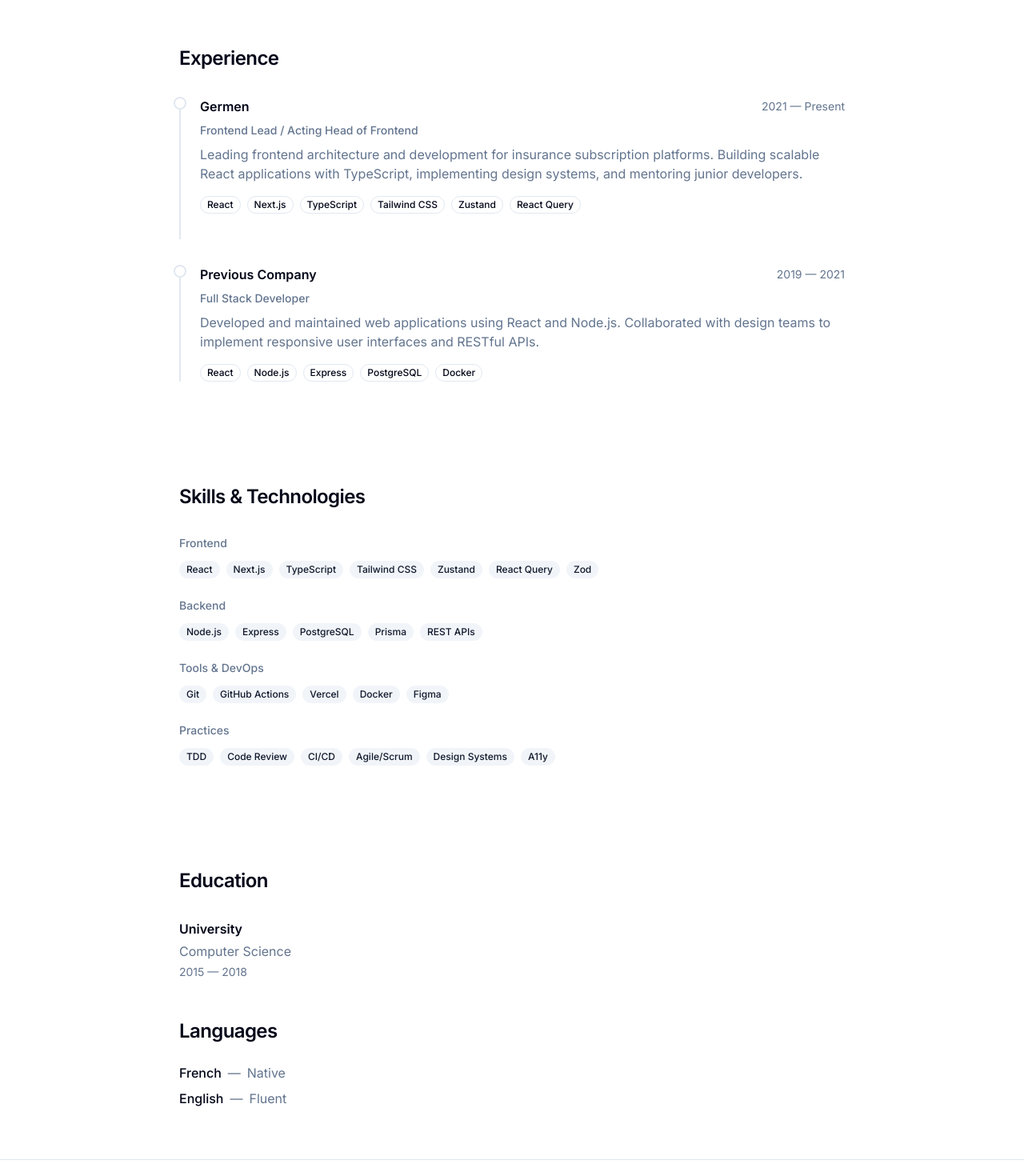
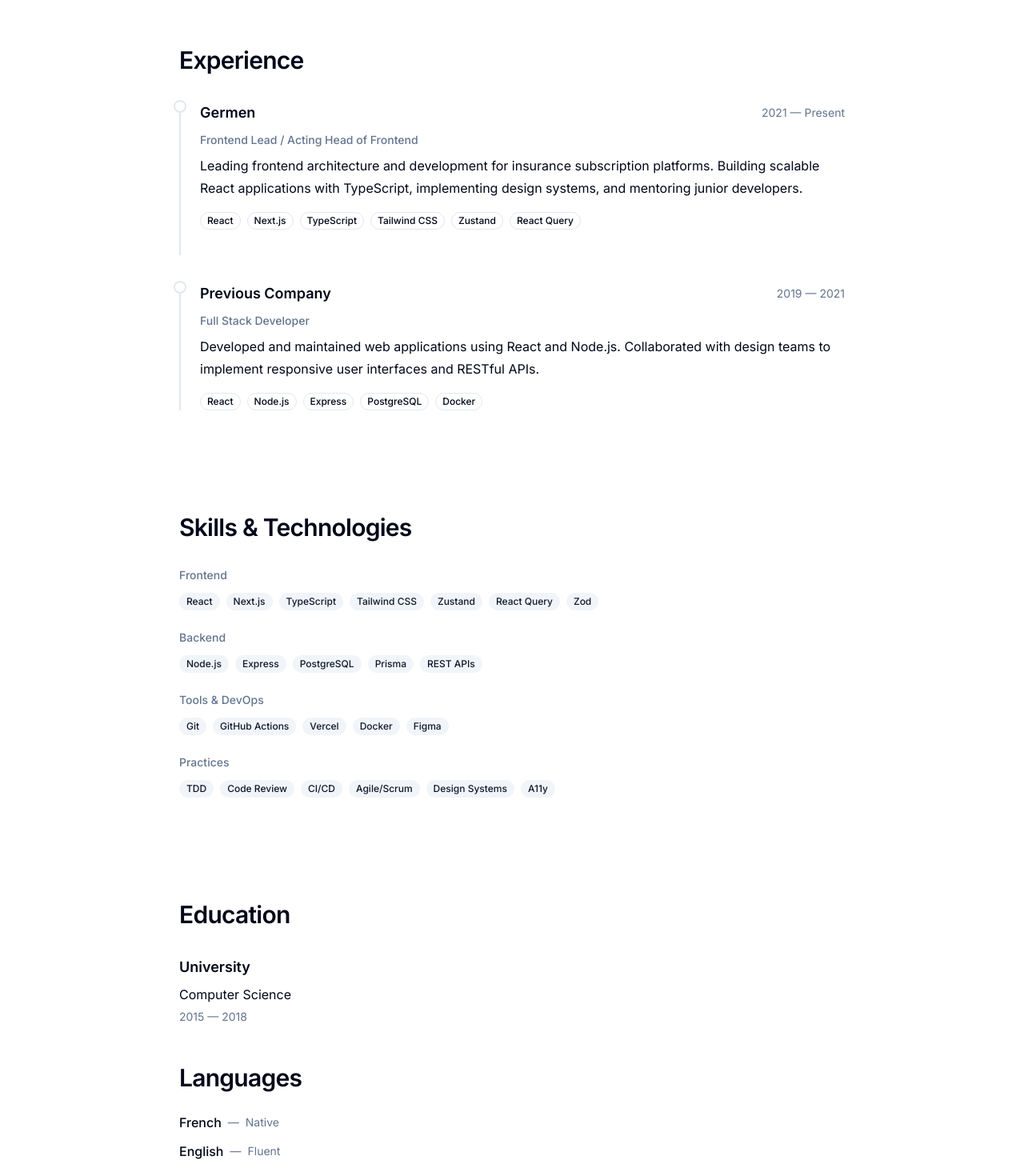
Before and after one commit to decuyperanthony/anthonydecuyper, a Next.js app: page /cv in a window 1280 px wide. Shown: the part 200-1670 px from the top of the page at 80% size. Built offline with nearby package versions, Linux system fonts and the light colour scheme.

Commit message:
feat: add Typography component and update email
- Create reusable Typography component with CVA variants
- Replace all raw h1-h6, p, span tags with Typography
- Update contact email to decuyperanthony@gmail.com

```diff
--- a/components/layout/footer.tsx
+++ b/components/layout/footer.tsx
@@ -1,5 +1,6 @@
 "use client";
 
+import { Typography } from "@/components/ui/typography";
 import { useI18n } from "@/lib/i18n";
 
 import { PageContainer } from "./page-container";
@@ -12,9 +13,9 @@ export const Footer = () => {
     <footer className="border-t border-border py-8">
       <PageContainer>
         <div className="flex flex-col items-center justify-between gap-4 sm:flex-row">
-          <p className="text-sm text-muted-foreground">
+          <Typography variant="muted">
             &copy; {currentYear} {t.meta.name}. {t.footer.rights}
-          </p>
+          </Typography>
         </div>
       </PageContainer>
     </footer>
--- a/components/sections/about.tsx
+++ b/components/sections/about.tsx
@@ -1,5 +1,6 @@
 "use client";
 
+import { Typography } from "@/components/ui/typography";
 import { useI18n } from "@/lib/i18n";
 
 export const About = () => {
@@ -7,12 +8,12 @@ export const About = () => {
 
   return (
     <section className="space-y-6 py-16">
-      <h2 className="text-2xl font-semibold tracking-tight text-foreground">
+      <Typography variant="h3" as="h2">
         {t.about.title}
-      </h2>
-      <p className="max-w-3xl leading-relaxed text-muted-foreground">
+      </Typography>
+      <Typography variant="body-large" className="max-w-3xl leading-relaxed">
         {t.about.bio}
-      </p>
+      </Typography>
     </section>
   );
 };
--- a/components/sections/contact-link.tsx
+++ b/components/sections/contact-link.tsx
@@ -3,6 +3,7 @@
 import { type LucideIcon } from "lucide-react";
 
 import { Button } from "@/components/ui/button";
+import { Typography } from "@/components/ui/typography";
 
 type ContactLinkProps = {
   icon: LucideIcon;
@@ -20,8 +21,12 @@ export const ContactLink = ({ icon: Icon, label, href, value }: ContactLinkProps
     <a href={href} target="_blank" rel="noopener noreferrer">
       <Icon className="size-5 text-muted-foreground" />
       <div className="flex flex-col items-start">
-        <span className="text-sm font-medium">{label}</span>
-        <span className="text-sm text-muted-foreground">{value}</span>
+        <Typography variant="body-small" as="span" className="font-medium">
+          {label}
+        </Typography>
+        <Typography variant="muted" as="span">
+          {value}
+        </Typography>
       </div>
     </a>
   </Button>
--- a/components/sections/education.tsx
+++ b/components/sections/education.tsx
@@ -1,5 +1,6 @@
 "use client";
 
+import { Typography } from "@/components/ui/typography";
 import { education, languages } from "@/lib/constants";
 import { useI18n } from "@/lib/i18n";
 
@@ -9,34 +10,40 @@ export const Education = () => {
   return (
     <section className="space-y-12 py-16">
       <div className="space-y-8">
-        <h2 className="text-2xl font-semibold tracking-tight text-foreground">
+        <Typography variant="h3" as="h2">
           {t.cv.education}
-        </h2>
+        </Typography>
         <div className="space-y-6">
           {education.map((item, index) => (
             <div key={index} className="space-y-1">
-              <h3 className="font-semibold text-foreground">{item.institution}</h3>
-              <p className="text-muted-foreground">{item.degree[locale]}</p>
-              <p className="text-sm text-muted-foreground">
+              <Typography variant="body-large" as="h3" className="font-semibold">
+                {item.institution}
+              </Typography>
+              <Typography variant="body">
+                {item.degree[locale]}
+              </Typography>
+              <Typography variant="muted">
                 {item.period.start} &mdash; {item.period.end}
-              </p>
+              </Typography>
             </div>
           ))}
         </div>
       </div>
 
       <div className="space-y-6">
-        <h2 className="text-2xl font-semibold tracking-tight text-foreground">
+        <Typography variant="h3" as="h2">
           {t.cv.languages}
-        </h2>
+        </Typography>
         <div className="space-y-2">
           {languages.map((lang, index) => (
             <div key={index} className="flex items-center gap-2">
-              <span className="font-medium text-foreground">
+              <Typography variant="body" as="span" className="font-medium">
                 {lang.name[locale]}
-              </span>
-              <span className="text-muted-foreground">&mdash;</span>
-              <span className="text-muted-foreground">{lang.level[locale]}</span>
+              </Typography>
+              <Typography variant="muted" as="span">&mdash;</Typography>
+              <Typography variant="muted" as="span">
+                {lang.level[locale]}
+              </Typography>
             </div>
           ))}
         </div>
--- a/components/sections/experience.tsx
+++ b/components/sections/experience.tsx
@@ -1,6 +1,7 @@
 "use client";
 
 import { Badge } from "@/components/ui/badge";
+import { Typography } from "@/components/ui/typography";
 import { experience } from "@/lib/constants";
 import { useI18n } from "@/lib/i18n";
 
@@ -9,9 +10,9 @@ export const Experience = () => {
 
   return (
     <section className="space-y-8 py-16">
-      <h2 className="text-2xl font-semibold tracking-tight text-foreground">
+      <Typography variant="h3" as="h2">
         {t.experience.title}
-      </h2>
+      </Typography>
       <div className="space-y-8">
         {experience.map((item, index) => (
           <div
@@ -21,16 +22,20 @@ export const Experience = () => {
             <div className="absolute -left-[9px] top-0 size-4 rounded-full border-2 border-border bg-background" />
             <div className="space-y-2">
               <div className="flex flex-col gap-1 sm:flex-row sm:items-center sm:justify-between">
-                <h3 className="font-semibold text-foreground">{item.company}</h3>
-                <span className="text-sm text-muted-foreground">
+                <Typography variant="body-large" as="h3" className="font-semibold">
+                  {item.company}
+                </Typography>
+                <Typography variant="muted" as="span">
                   {item.period.start} &mdash;{" "}
                   {item.period.end ?? t.experience.present}
-                </span>
+                </Typography>
               </div>
-              <p className="text-sm font-medium text-muted-foreground">
+              <Typography variant="muted" className="font-medium">
                 {item.role[locale]}
-              </p>
-              <p className="text-muted-foreground">{item.description[locale]}</p>
+              </Typography>
+              <Typography variant="body">
+                {item.description[locale]}
+              </Typography>
               <div className="flex flex-wrap gap-2 pt-2">
                 {item.technologies.map((tech) => (
                   <Badge key={tech} variant="outline" className="text-xs">
--- a/components/sections/page-title.tsx
+++ b/components/sections/page-title.tsx
@@ -1,5 +1,6 @@
 "use client";
 
+import { Typography } from "@/components/ui/typography";
 import { useI18n } from "@/lib/i18n";
 
 type PageTitleProps = {
@@ -24,13 +25,13 @@ export const PageTitle = ({ titleKey, descriptionKey }: PageTitleProps) => {
 
   return (
     <div className="space-y-4 py-12">
-      <h1 className="text-3xl font-bold tracking-tight text-foreground sm:text-4xl">
+      <Typography variant="h2" as="h1" className="sm:text-4xl">
         {titleMap[titleKey]}
-      </h1>
+      </Typography>
       {descriptionKey && descriptionMap[descriptionKey] && (
-        <p className="max-w-2xl text-muted-foreground">
+        <Typography variant="body-large" className="max-w-2xl">
           {descriptionMap[descriptionKey]}
-        </p>
+        </Typography>
       )}
     </div>
   );
--- a/components/sections/skills.tsx
+++ b/components/sections/skills.tsx
@@ -1,6 +1,7 @@
 "use client";
 
 import { Badge } from "@/components/ui/badge";
+import { Typography } from "@/components/ui/typography";
 import { skills } from "@/lib/constants";
 import { useI18n } from "@/lib/i18n";
 
@@ -16,15 +17,15 @@ export const Skills = () => {
 
   return (
     <section className="space-y-8 py-16">
-      <h2 className="text-2xl font-semibold tracking-tight text-foreground">
+      <Typography variant="h3" as="h2">
         {t.skills.title}
-      </h2>
+      </Typography>
       <div className="space-y-6">
         {categories.map((category) => (
           <div key={category.key} className="space-y-3">
-            <h3 className="text-sm font-medium text-muted-foreground">
+            <Typography variant="muted" as="h3" className="font-medium">
               {t.skills.categories[category.key]}
-            </h3>
+            </Typography>
             <div className="flex flex-wrap gap-2">
               {category.skills.map((skill) => (
                 <Badge key={skill} variant="secondary">
--- /dev/null
+++ b/components/ui/typography.tsx
@@ -0,0 +1,73 @@
+import type { VariantProps } from "class-variance-authority";
+import type { HTMLAttributes, PropsWithChildren } from "react";
+
+import { cn } from "@/lib/utils";
+import { Slot, Slottable } from "@radix-ui/react-slot";
+import { cva } from "class-variance-authority";
+
+const typographyVariants = cva("text-foreground", {
+  variants: {
+    variant: {
+      h1: "scroll-m-20 text-4xl font-bold tracking-tight lg:text-5xl",
+      h2: "scroll-m-20 text-3xl font-semibold tracking-tight lg:text-4xl",
+      h3: "scroll-m-20 text-2xl font-semibold tracking-tight lg:text-3xl",
+      h4: "scroll-m-20 text-xl font-semibold tracking-tight lg:text-2xl",
+      h5: "scroll-m-20 text-lg font-semibold tracking-tight",
+      h6: "scroll-m-20 text-base font-semibold tracking-tight",
+      lead: "text-xl text-muted-foreground lg:text-2xl",
+      body: "text-base leading-7",
+      "body-large": "text-lg leading-8",
+      "body-small": "text-sm leading-6",
+      muted: "text-sm text-muted-foreground",
+      caption: "text-xs text-muted-foreground",
+    },
+  },
+  defaultVariants: {
+    variant: "body",
+  },
+});
+
+const typographyVariantList = [
+  "h1",
+  "h2",
+  "h3",
+  "h4",
+  "h5",
+  "h6",
+  "lead",
+  "body",
+  "body-large",
+  "body-small",
+  "muted",
+  "caption",
+] as const satisfies VariantProps<typeof typographyVariants>["variant"][];
+
+type Tag = "p" | "span" | "label" | "h1" | "h2" | "h3" | "h4" | "h5" | "h6" | "li";
+
+type TypographyProps = HTMLAttributes<HTMLElement> &
+  PropsWithChildren &
+  VariantProps<typeof typographyVariants> & {
+    as?: Tag;
+    asChild?: boolean;
+  };
+
+const Typography = ({
+  as: Component = "p",
+  asChild = false,
+  children,
+  className,
+  variant,
+  ...props
+}: TypographyProps) => {
+  const Comp = asChild ? Slot : Component;
+
+  return (
+    <Comp className={cn(typographyVariants({ variant }), className)} {...props}>
+      <Slottable>{children}</Slottable>
+    </Comp>
+  );
+};
+Typography.displayName = "Typography";
+
+export { Typography, typographyVariants, typographyVariantList };
+export type { TypographyProps, Tag as TypographyTag };
--- a/lib/constants.ts
+++ b/lib/constants.ts
@@ -80,7 +80,7 @@ export const projects = [
 ];
 
 export const contact = {
-  email: "contact@anthonydecuyper.com",
+  email: "decuyperanthony@gmail.com",
   github: "https://github.com/decuyperanthony",
   linkedin: "https://www.linkedin.com/in/anthony-de-cuyper/",
 };
```
Also changed, not shown: components/sections/cv-header.tsx (+9 -4 lines), components/sections/hero.tsx (+22 -8 lines).
